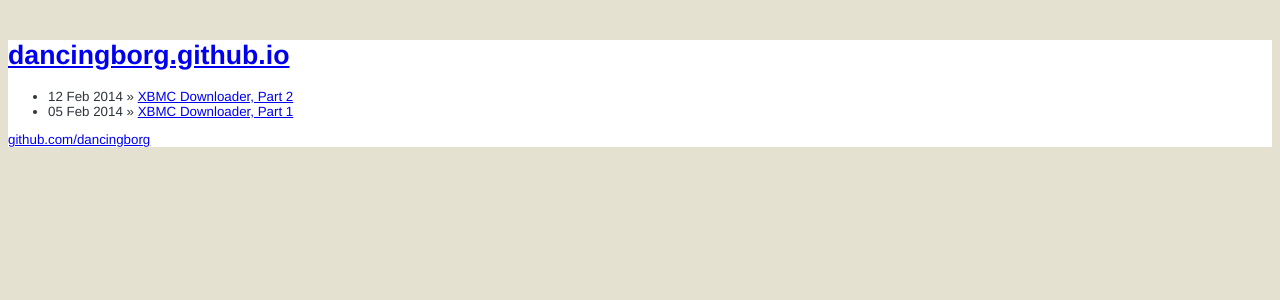
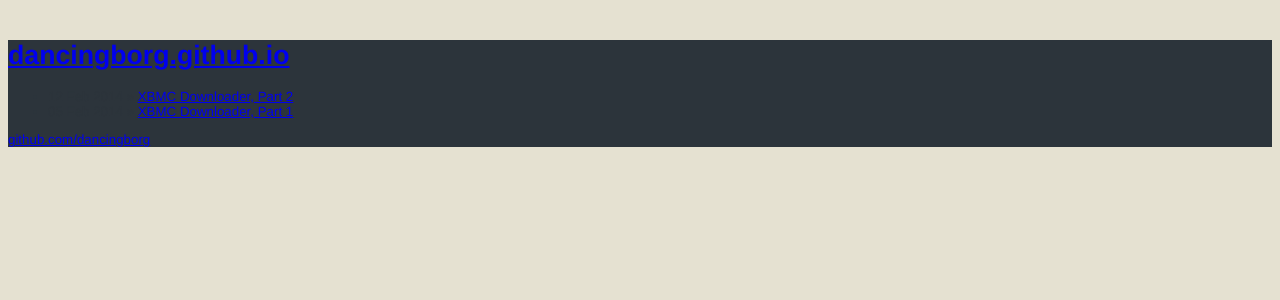
Before and after one commit to andre-abadi/andre-abadi.github.io, a Jekyll site: the page built from index.html, in a window 1280 px wide. Shown: the top 300 px of the page. Built offline with Jekyll 4.4.1, drawn with Linux system fonts in a browser that asks for light colours; Markdown is read by kramdown in place of the engine named in the settings.

Commit message:
Revert "color correction"
This reverts commit 77c91a2e195ae4c5905516d5bb2379c7d0720dbe.

```diff
--- a/css/main.css
+++ b/css/main.css
@@ -5,6 +5,6 @@
 }
 
 .site {
-  background-color: #FFFFFF;
+  background-color: #2C343B;
   margin: 3em auto 2em;
 }
```
